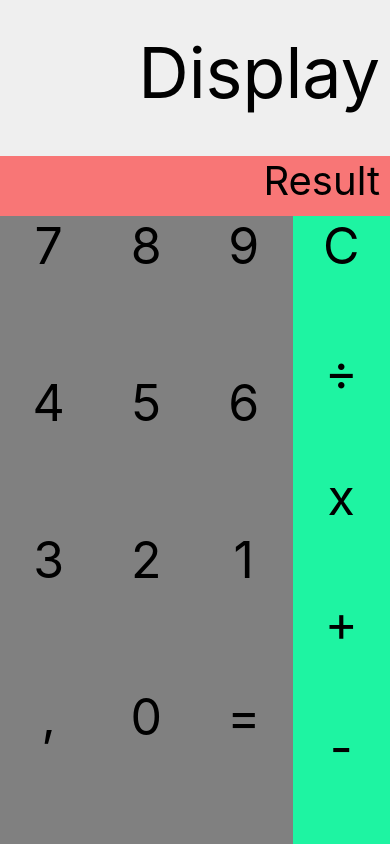
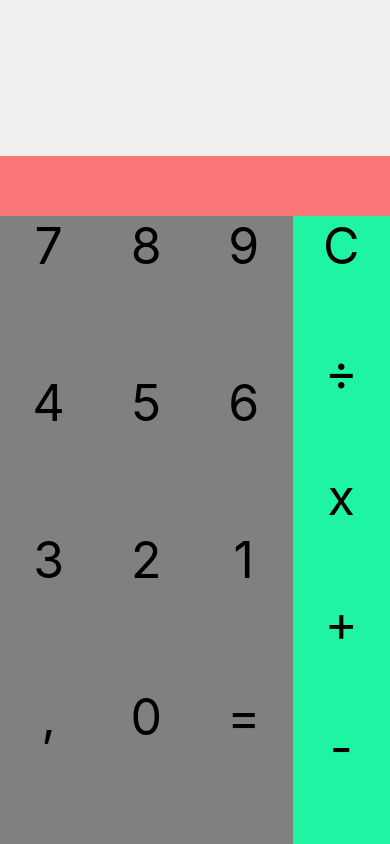
Before and after one commit to felipe-programador-18/CALCULADORA-REACT-NATIVE, a React Native app in the folder calculadora/: screen / in a window 390 px wide. Built offline with nearby package versions, Linux system fonts and the light colour scheme.

Commit message:
c5- handling state

```diff
--- a/calculadora/App.js
+++ b/calculadora/App.js
@@ -1,7 +1,15 @@
 import { StatusBar } from 'expo-status-bar';
-import { StyleSheet, Text, View } from 'react-native';
+import { useState } from 'react';
+import { StyleSheet, Text, View, TouchableOpacity } from 'react-native';
 
 export default function App() {
+
+   const [display, setDisplay]= useState('')
+   const [result]= useState('')
+   const Handleop = (op) =>{
+      setDisplay(display+op)
+   }
+
   const Col1buttons = [
     ['7', '8', '9'],
     ['4','5','6'],
@@ -11,33 +19,34 @@ export default function App() {
   const Col2Buttons = ['C','÷','x','+','-']
   return (
     <View style={styles.container}>
-      <Text style={styles.display} > Display</Text>
-      <Text style={styles.result}>Result</Text>
+
+      <Text style={styles.display} > {display} </Text>
+      <Text style={styles.result}> {result} </Text>
 
       <View style={styles.buttons}>
          <View style={styles.col1}>
           {Col1buttons.map( (line, ind) => <View key={ind} style={styles.line}>
 
-            { line.map(op => <View key={op} style={styles.btn}>
+            { line.map(op => <TouchableOpacity key={op} style={styles.btn} onPress= {()=> Handleop(op)} >
+
               <Text style={styles.btnText} >
               {op}
               </Text>
 
-              </View>)
+              </TouchableOpacity>)
             }
-
             </View>
             )}
 
          </View>
 
          <View style={styles.col2}>
-         { Col2Buttons.map(op => <View key={op} style={styles.btn}>
+         { Col2Buttons.map(op => <TouchableOpacity key={op} style={styles.btn} onPress= {()=> Handleop(op)} >
           <Text style={styles.btnText} >
           {op}
           </Text>
 
-          </View>)
+          </TouchableOpacity>)
         }
          </View>
       </View>
```
